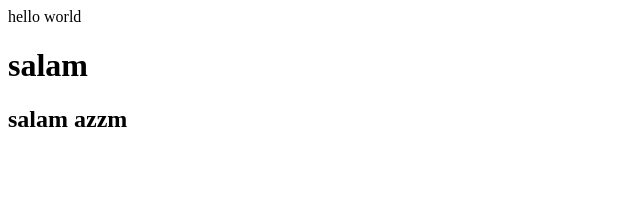
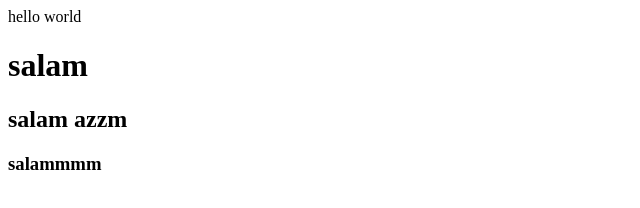
Before and after one commit to fotoohi11/cs50, a plain HTML site: page index.html in a window 1280 px wide. Shown: the whole page, without its empty margins (0-640 px from the left). Drawn offline with Linux system fonts and the light colour scheme.

Commit message:
add salammmm

```diff
--- a/index.html
+++ b/index.html
@@ -10,5 +10,6 @@
     hello world
     <h1>salam</h1>
     <h2>salam azzm</h2>
+    <h3>salammmm </h3>
 </body>
 </html>
```
